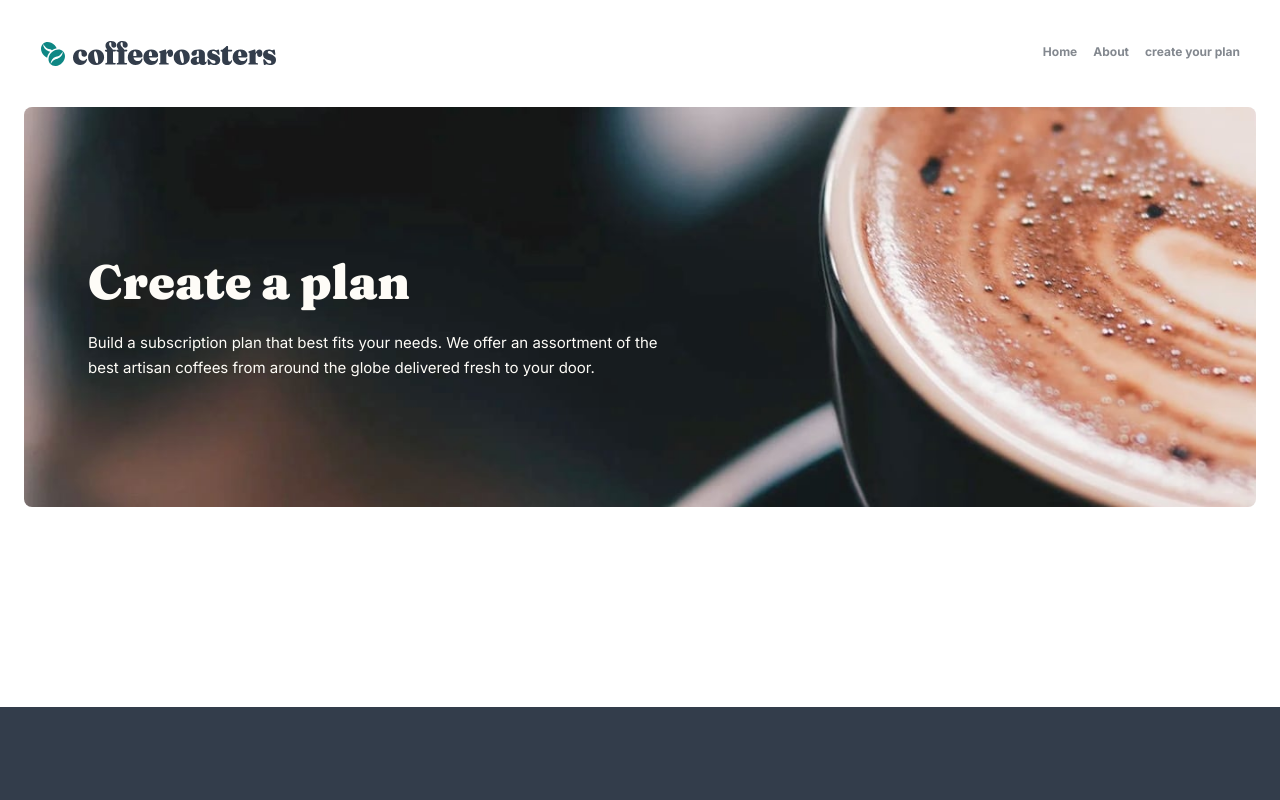
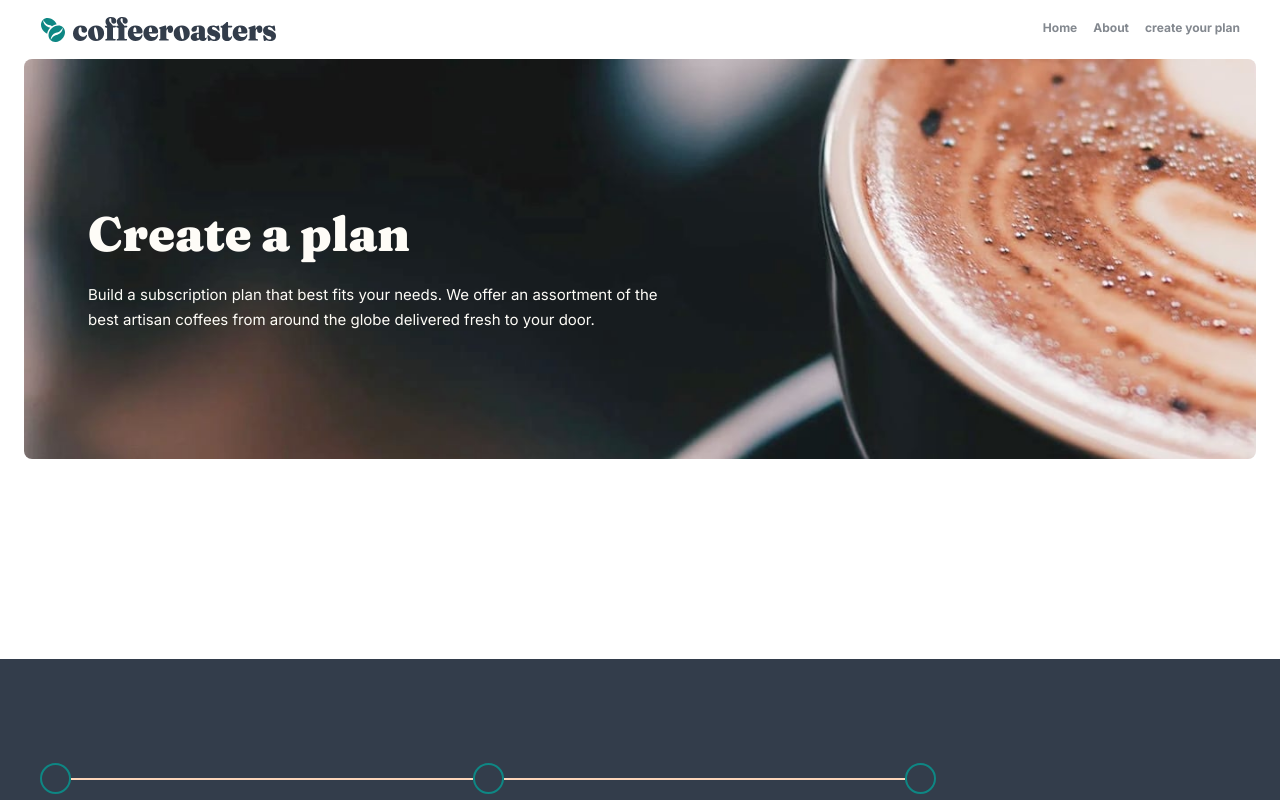
Before and after one commit to dors001/coffeeroaster-subscription-site, a Next.js app: page /plan in a window 1280 px wide. Shown: the top 800 px of the page. Built offline with nearby package versions, Linux system fonts and the light colour scheme.

Commit message:
Define summary popup component and project finishes

```diff
--- a/app/components/btnPrimary.tsx
+++ b/app/components/btnPrimary.tsx
@@ -4,13 +4,24 @@ import React from "react";
 interface Props {
   title: string;
   href: string;
+  onClick: () => void;
 }
 
-const ButtonPrimary = ({ title, href }: Props) => {
+const ButtonPrimary = ({ title, href, onClick }: Props) => {
+  const handleClick = (e: React.MouseEvent<HTMLButtonElement>) => {
+    e.preventDefault();
+    onClick();
+  };
+
   return (
     <>
       <Link href={href}>
-        <button className="btn-primary heading self-center">{title}</button>
+        <button
+          className="btn-primary heading self-center"
+          onClick={handleClick}
+        >
+          {title}
+        </button>
       </Link>
     </>
   );
--- a/app/components/menuMobile.tsx
+++ b/app/components/menuMobile.tsx
@@ -2,9 +2,10 @@ import Link from "next/link";
 
 interface Props {
   isMenuOpen: boolean;
+  handleLinkClick: () => void;
 }
 
-const NavbarMobile = ({ isMenuOpen }: Props) => {
+const NavbarMobile = ({ isMenuOpen, handleLinkClick }: Props) => {
   return (
     <>
       {isMenuOpen && (
@@ -14,17 +15,29 @@ const NavbarMobile = ({ isMenuOpen }: Props) => {
           aria-label={isMenuOpen ? "Close menu" : "Open menu"}
         >
           <li>
-            <Link href="/home" className="text-primary heading text-2xl">
+            <Link
+              href="/home"
+              className="text-primary heading text-2xl"
+              onClick={handleLinkClick}
+            >
               Home
             </Link>
           </li>
           <li>
-            <Link href="/about" className="text-primary heading text-2xl">
+            <Link
+              href="/about"
+              className="text-primary heading text-2xl"
+              onClick={handleLinkClick}
+            >
               About
             </Link>
           </li>
           <li>
-            <Link href="/plan" className="text-primary heading text-2xl">
+            <Link
+              href="/plan"
+              className="text-primary heading text-2xl"
+              onClick={handleLinkClick}
+            >
               Create your plan
             </Link>
           </li>
--- a/app/components/socials.tsx
+++ b/app/components/socials.tsx
@@ -13,7 +13,13 @@ const Socials = ({ socialHref, socialIcon, socialName }: Props) => {
     <>
       <div className="social-container self-center">
         <Link href={socialHref}>
-          <Image src={socialIcon} alt={socialName} width={24} height={24} />
+          <Image
+            src={socialIcon}
+            alt={socialName}
+            width={24}
+            height={24}
+            className="social-icon"
+          />
         </Link>
       </div>
     </>
--- a/app/globals.css
+++ b/app/globals.css
@@ -190,7 +190,7 @@ h4 {
 
   .collection-title {
     position: absolute;
-    bottom: 220px;
+    bottom: 280px;
     padding-top: 20px;
     height: 120px;
     font-size: 96px;
@@ -216,7 +216,7 @@ h4 {
 
 @media screen and (min-width: 1440px) {
   .collection-title {
-    bottom: 64px;
+    bottom: 96px;
   }
 
   .collection-container {
@@ -239,7 +239,7 @@ h4 {
 
 @media screen and (min-width: 1920px) {
   .collection-title {
-      top: 840px;
+      top: 800px;
    }
 }
 
@@ -438,6 +438,10 @@ h4 {
 
 .footer-container {
   margin-top: 124px;
+}
+
+.social-icon:hover {
+  filter: brightness(0) saturate(100%) invert(89%) sepia(84%) saturate(563%) hue-rotate(296deg) brightness(112%) contrast(98%);
 }
 
 @media screen and (min-width: 1440px) {
@@ -927,3 +931,76 @@ h4 {
     margin-top: 40px;
   }
  }
+
+ .popup-overlay {
+  position: fixed;
+  top: 0;
+  left: 0;
+  width: 100%;
+  height: 100%;
+  background-color: rgba(0, 0, 0, 0.5);
+  display: flex;
+  justify-content: center;
+  align-items: center;
+  z-index: 1000; /* Ensure it's above other content */
+}
+
+.popup-container {
+  margin: 24px;
+}
+
+.popup-content {
+  background-color: #fff;
+  padding: 20px;
+  border-bottom-left-radius: 8px;
+  border-bottom-right-radius: 8px;
+  box-shadow: 0 2px 8px rgba(0, 0, 0, 0.26);
+}
+
+.popup-title {
+  font-size: 28px;
+  line-height: 32px;
+}
+
+.popup-title-container {
+  border-top-left-radius: 8px;
+  border-top-right-radius: 8px;
+}
+
+.popup-btn-tablet-container {
+  display: none;
+}
+
+@media screen and (min-width: 768px) {
+  .popup-btn-tablet-container {
+    display: flex;
+    gap: 16px;
+    justify-content: center;
+    align-items: center;
+  }
+
+  .btn-tablet-container {
+    display: inline;
+  }
+
+  .popup-container {
+    width: 540px;
+  }
+
+  .popup-title-container {
+    padding-top: 48px;
+    padding-bottom: 40px;
+    padding-left: 56px;
+  }
+
+  .popup-title {
+    font-size: 40px;
+    line-height: 48px;
+    padding: 0;
+  }
+
+  .tablet-price-container {
+    font-size: 32px;
+    line-height: 40px;
+  }
+}
--- a/app/home/components/Hero.tsx
+++ b/app/home/components/Hero.tsx
@@ -1,5 +1,6 @@
 import React from "react";
 import ButtonPrimary from "@/app/components/btnPrimary";
+import Link from "next/link";
 
 interface Props {
   title: string;
@@ -13,7 +14,11 @@ const Hero = ({ title, description }: Props) => {
         <div className="hero-container-body h-full flex flex-col gap-6 justify-center">
           <h2 className="color-text heading hero-title">{title}</h2>
           <p className="color-text hero-description mb-3">{description}</p>
-          <ButtonPrimary title="Create your plan" href="/plan" />
+          <Link href="/plan">
+            <button className="btn-primary heading self-center">
+              Create your plan
+            </button>
+          </Link>
         </div>
       </div>
     </>
--- a/app/home/page.tsx
+++ b/app/home/page.tsx
@@ -1,12 +1,12 @@
+"use client";
 import React from "react";
 import Hero from "./components/Hero";
 import Product from "./components/Product";
 import data from "../database.json";
 import CardContainer from "./components/cardContainer";
 import SectionCard from "../components/sectionCard";
-import ButtonPrimary from "../components/btnPrimary";
 import BreakRow from "../components/breakRow";
-import { useRouter } from "next/router";
+import Link from "next/link";
 
 const HomePage = () => {
   const products = data.products;
@@ -71,7 +71,11 @@ const HomePage = () => {
           ))}
         </div>
         <div className="section-button">
-          <ButtonPrimary title="Create your plan" href={"/plan"} />
+          <Link href="/plan">
+            <button className="btn-primary heading self-center">
+              Create your plan
+            </button>
+          </Link>
         </div>
       </div>
     </>
--- a/app/navbar.tsx
+++ b/app/navbar.tsx
@@ -10,10 +10,14 @@ const Navbar = () => {
   const [isMenuOpen, setIsMenuOpen] = useState(false);
   const toggleMenu = () => setIsMenuOpen(!isMenuOpen);
 
+  const handleLinkClick = () => {
+    setIsMenuOpen(false);
+  };
+
   return (
     <>
       <div className="relative" role="navigation">
-        <div className="flex justify-between my-10 mx-6 md:mx-10">
+        <div className="flex justify-between my-4 mx-6 md:mx-10">
           <div>
             <Link href="/home">
               <Image
@@ -28,7 +32,7 @@ const Navbar = () => {
           <MenuDesktop />
           <HamburgerIconLogic isMenuOpen={isMenuOpen} toggleMenu={toggleMenu} />
         </div>
-        <MenuMobile isMenuOpen={isMenuOpen} />
+        <MenuMobile isMenuOpen={isMenuOpen} handleLinkClick={handleLinkClick} />
       </div>
     </>
   );
--- a/app/plan/components/planSummary.tsx
+++ b/app/plan/components/planSummary.tsx
@@ -3,9 +3,10 @@ import ButtonPrimary from "@/app/components/btnPrimary";
 
 interface Props {
   summarySentence: ReactElement;
+  onButtonClick: () => void;
 }
 
-const PlanSummary = ({ summarySentence }: Props) => {
+const PlanSummary = ({ summarySentence, onButtonClick }: Props) => {
   return (
     <>
       <section className="summary-container flex flex-col">
@@ -14,7 +15,11 @@ const PlanSummary = ({ summarySentence }: Props) => {
           <h4 className="heading text-primary-text-color">{summarySentence}</h4>
         </div>
         <div className="plan-summary-button-container m-6">
-          <ButtonPrimary title="Create your plan" href="/plan" />
+          <ButtonPrimary
+            title="Create your plan"
+            href=""
+            onClick={onButtonClick}
+          />
         </div>
       </section>
     </>
--- /dev/null
+++ b/app/plan/components/summaryPopup.tsx
@@ -0,0 +1,54 @@
+import ButtonPrimary from "@/app/components/btnPrimary";
+import React, { ReactElement } from "react";
+
+interface Props {
+  summary: ReactElement;
+  onClose: () => void;
+}
+
+const SummaryPopup = ({ summary, onClose }: Props) => {
+  return (
+    <>
+      <div className="popup-overlay">
+        <div className="popup-container flex flex-col">
+          <div className="popup-title-container heading text-primary-text-color bg-primary-color">
+            <h3 className="popup-title pl-6 pt-7 pb-7">Order Summary</h3>
+          </div>
+          <div className="popup-content flex flex-col gap-6">
+            <div className="popup-summary-text-container">
+              <h4 className="heading text-secondary-color">{summary}</h4>
+            </div>
+            <div className="popup-verify-text-container">
+              <p className="body-text text-secondary-color">
+                Is this correct? You can proceed to checkout or go back to plan
+                selection if something is off. Subscription discount codes can
+                also be redeemed at the checkout.{" "}
+              </p>
+            </div>
+            <div className="popup-btn-mobile-container md:hidden self-center">
+              <ButtonPrimary
+                title="Checkout - $14.00 / mo"
+                href="/home"
+                onClick={onClose}
+              />
+            </div>
+            <div className="popup-btn-tablet-container">
+              <div className="tablet-price-container">
+                <h4 className="heading text-primary-color">$14.00 / mo</h4>
+              </div>
+              <div className="btn-tablet-container ">
+                <ButtonPrimary
+                  title="Checkout"
+                  href="/home"
+                  onClick={onClose}
+                />
+              </div>
+            </div>
+          </div>
+        </div>
+      </div>
+    </>
+  );
+};
+
+export default SummaryPopup;
--- a/app/plan/page.tsx
+++ b/app/plan/page.tsx
@@ -11,6 +11,7 @@ import SideMenu from "./components/sideMenu";
 import SideMenuItem from "./components/sideMenuItem";
 import ButtonPrimary from "../components/btnPrimary";
 import PlanSummary from "./components/planSummary";
+import SummaryPopup from "./components/summaryPopup";
 
 interface ActiveChoices {
   [key: string]: string;
@@ -91,6 +92,10 @@ const PlanPage = () => {
     </div>
   );
 
+  const [isPopupVisible, setIsPopupVisible] = useState(false);
+  const handleShowPopup = () => setIsPopupVisible(true);
+  const handleClosePopup = () => setIsPopupVisible(false);
+
   return (
     <>
       <Banner />
@@ -150,7 +155,16 @@ const PlanPage = () => {
                 )}
               </div>
             ))}
-        <PlanSummary summarySentence={summarySentence} />
+            <PlanSummary
+              summarySentence={summarySentence}
+              onButtonClick={handleShowPopup}
+            />
+            {isPopupVisible && (
+              <SummaryPopup
+                summary={summarySentence}
+                onClose={handleClosePopup}
+              />
+            )}
           </div>
         </div>
       </section>
```
